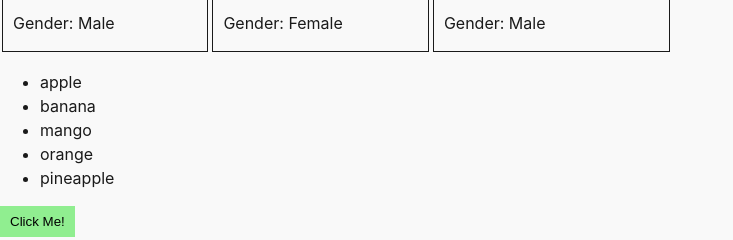
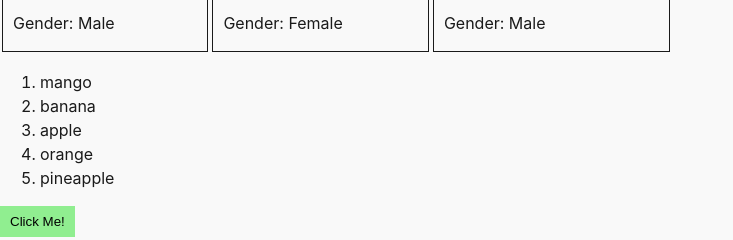
Before and after one commit to mukuvi/MAIN-TEST, a React (Vite) app in the folder REACT/react-one/: page / in a window 1280 px wide. Shown: the part 318-558 px from the top of the page, without its empty margins (0-733 px from the left). Built offline with nearby package versions, Linux system fonts and the light colour scheme.

Commit message:
fire-one

```diff
--- a/REACT/react-one/src/List.jsx
+++ b/REACT/react-one/src/List.jsx
@@ -1,7 +1,6 @@
 function List() {
   const fruits = ["mango", "banana", "apple", "orange", "pineapple"];
-  fruits.sort();
-  const fruitEl = fruits.map((fruit) => <li key={fruit}>{fruit}</li>);
-  return <ul>{fruitEl}</ul>;
+  const fruitsEl = fruits.map((fruit) => <li>{fruit}</li>);
+  return <ol>{fruitsEl}</ol>;
 }
 export default List;
```
